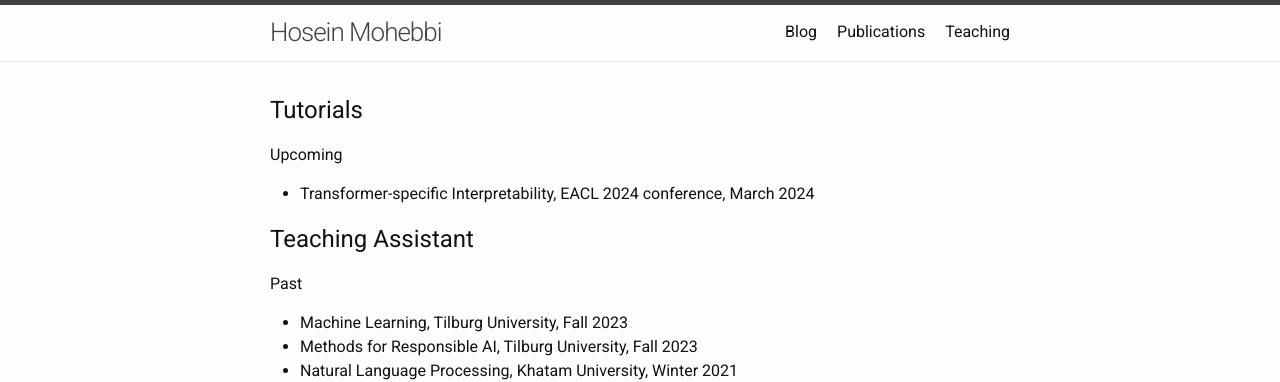
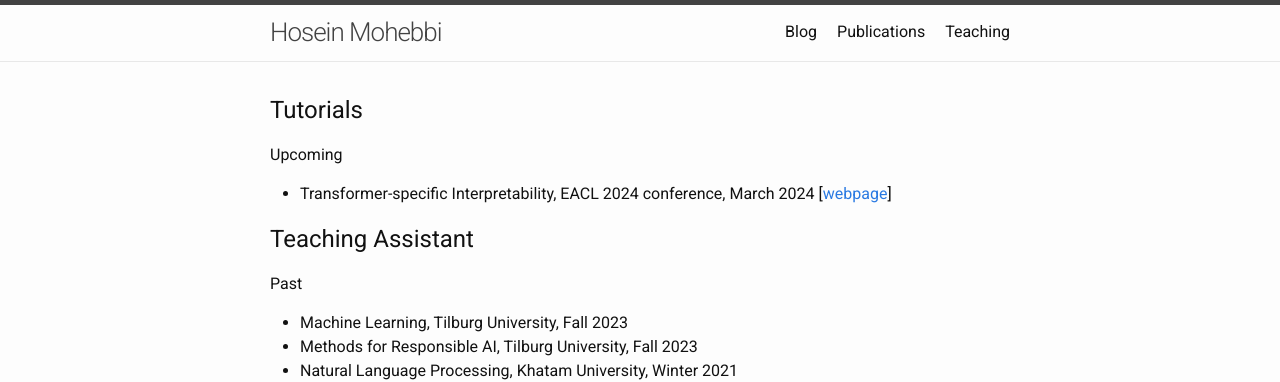
Before and after one commit to hmohebbi/hmohebbi.github.io, a Jekyll site: the page built from teaching.md, in a window 1280 px wide. Shown: the top 382 px of the page. Built offline with Jekyll 4.4.1, drawn with Linux system fonts in a browser that asks for light colours; a style sheet for code colours, icons or effects is not loaded.

Commit message:
Update teaching.md

```diff
--- a/teaching.md
+++ b/teaching.md
@@ -7,7 +7,7 @@ permalink: /teaching/
 
 ## Tutorials
 Upcoming
-* Transformer-specific Interpretability, EACL 2024 conference, March 2024
+* Transformer-specific Interpretability, EACL 2024 conference, March 2024 [[webpage](https://projects.illc.uva.nl/indeep/tutorial/)]
 
 
 ## Teaching Assistant
```
